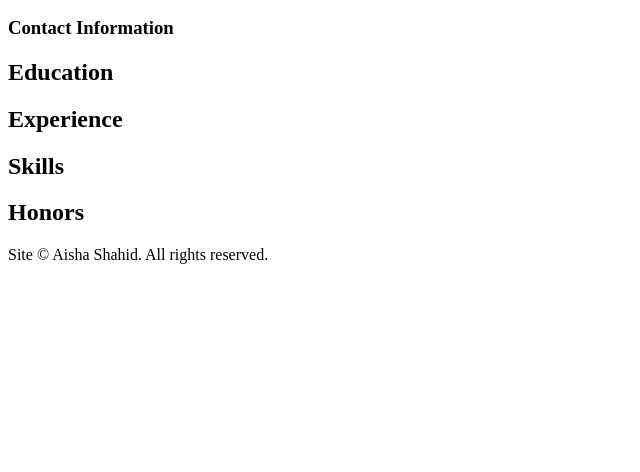
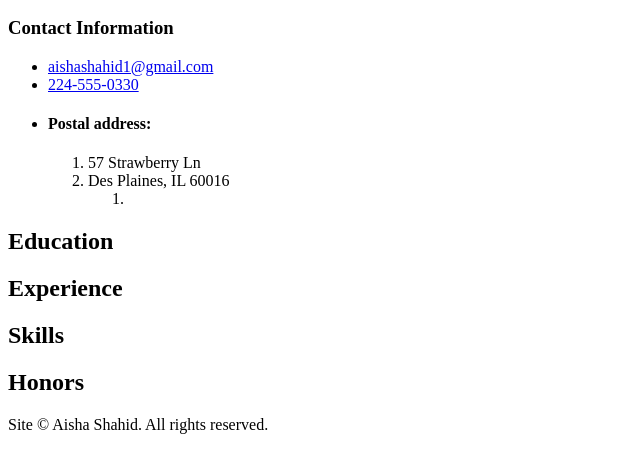
Before and after one commit to ashahid4/project-one, a plain HTML site: page resume/index.html in a window 1280 px wide. Shown: the part 154-626 px from the top of the page, without its empty margins (0-640 px from the left). Drawn offline with Linux system fonts and the light colour scheme.

Commit message:
Add contact information to Resume page

```diff
--- a/resume/index.html
+++ b/resume/index.html
@@ -12,7 +12,17 @@
       <h2>Resume</h2>
       <aside id="contact">
         <h3>Contact Information</h3>
-
+        <ul class="contact">
+          <li class="email"><a href="mailto:aishashahid1@gmail.com">aishashahid1@gmail.com</a></li>
+          <li class="tel"><a href="tel:+12245550330">224-555-0330</a></li>
+          <li class="postal">
+            <h4>Postal address:</h4>
+            <ol>
+              <li> 57 Strawberry Ln</li>
+              <li> Des Plaines, IL 60016</li>
+            <ol>
+          <li>
+        </ul>
       <aside>
       <article>
         <section>
```
